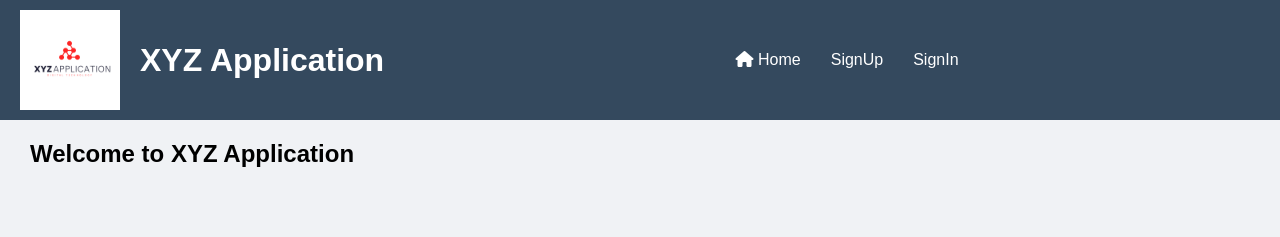
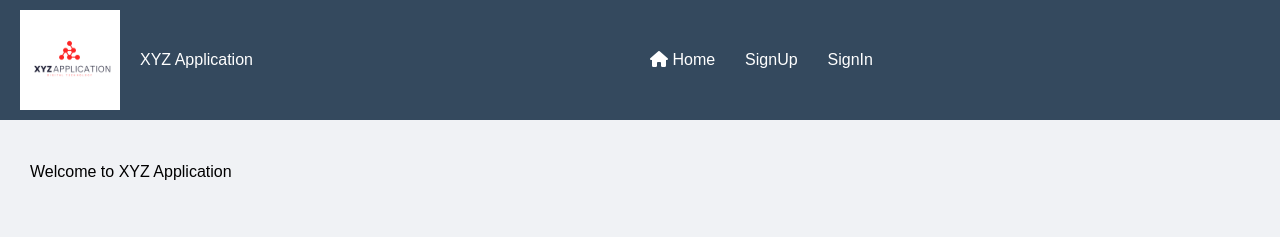
Before and after one commit to khaleedcodes/XYZ-Application, a website: page public/index.html in a window 1280 px wide. Drawn offline with Linux system fonts and the light colour scheme.

Commit message:
added tailwindcss

```diff
--- a/package.json
+++ b/package.json
@@ -17,5 +17,8 @@
     "express": "^4.19.2",
     "jsonwebtoken": "^9.0.2",
     "mongoose": "^8.5.2"
+  },
+  "devDependencies": {
+    "tailwindcss": "^3.4.7"
   }
 }
--- a/public/index.html
+++ b/public/index.html
@@ -5,6 +5,7 @@
     <title>XYZ Application</title>
     <link rel="stylesheet" href="styles.css" />
     <link rel="stylesheet" href="css/all.css" />
+    <link rel="stylesheet" href="./styles/output.css" />
   </head>
   <body>
     <header>
@@ -21,7 +22,7 @@
         <a href="signin.html" id="signin">SignIn</a>
       </nav>
     </header>
-    <main>
+    <main class="">
       <h2>Welcome to XYZ Application</h2>
 
       <section id="object-list"></section>
--- /dev/null
+++ b/public/styles/input.css
@@ -0,0 +1,3 @@
+@tailwind base;
+@tailwind components;
+@tailwind utilities;
--- /dev/null
+++ b/tailwind.config.js
@@ -0,0 +1,8 @@
+/** @type {import('tailwindcss').Config} */
+module.exports = {
+  content: ["./public/**/*.{html,js}", "./routes/**/*.{js}"],
+  theme: {
+    extend: {},
+  },
+  plugins: [],
+}
```
Also changed, not shown: public/profile.html (+1 -1 lines), public/signin.html (+1 -0 lines), public/signup.html (+1 -0 lines), public/users.html (+1 -1 lines), public/styles/output.css (added), 1 other file.
